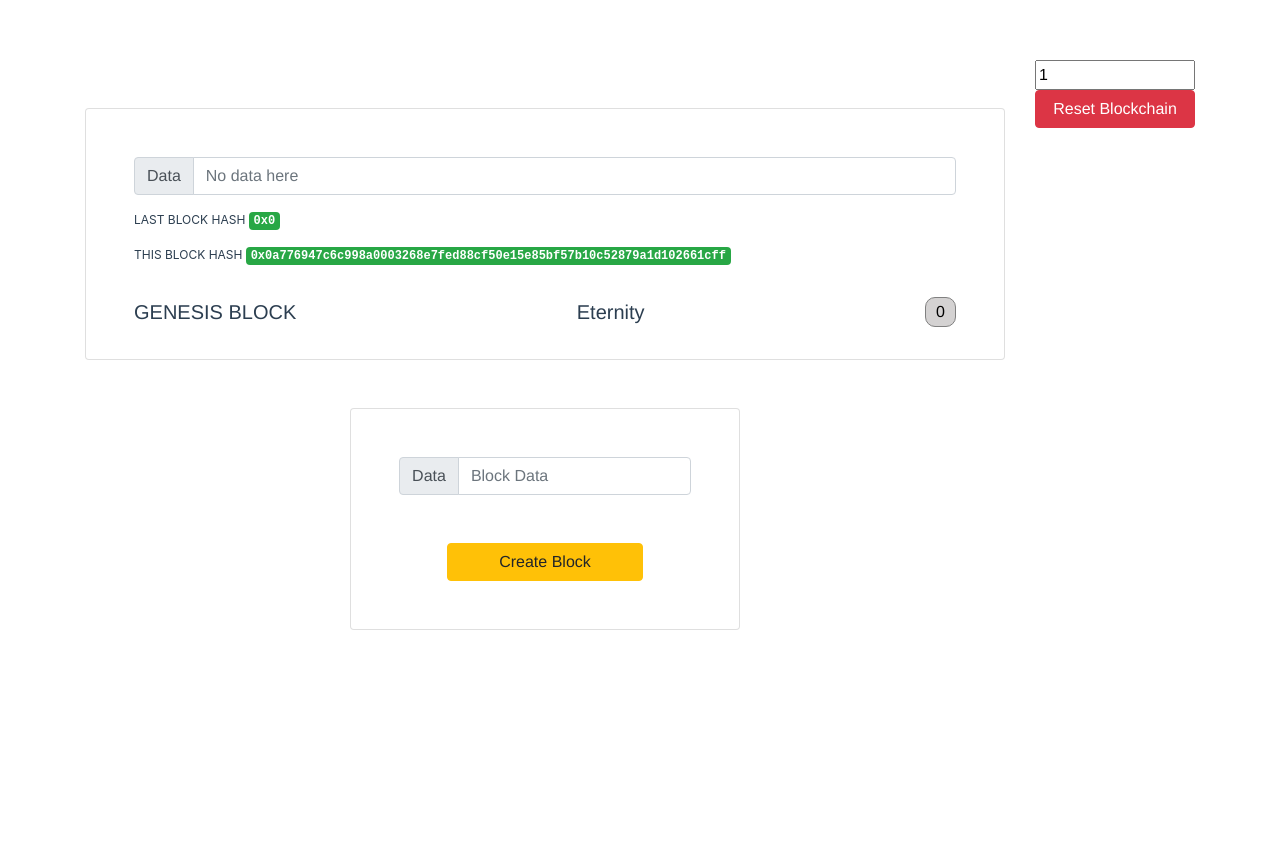
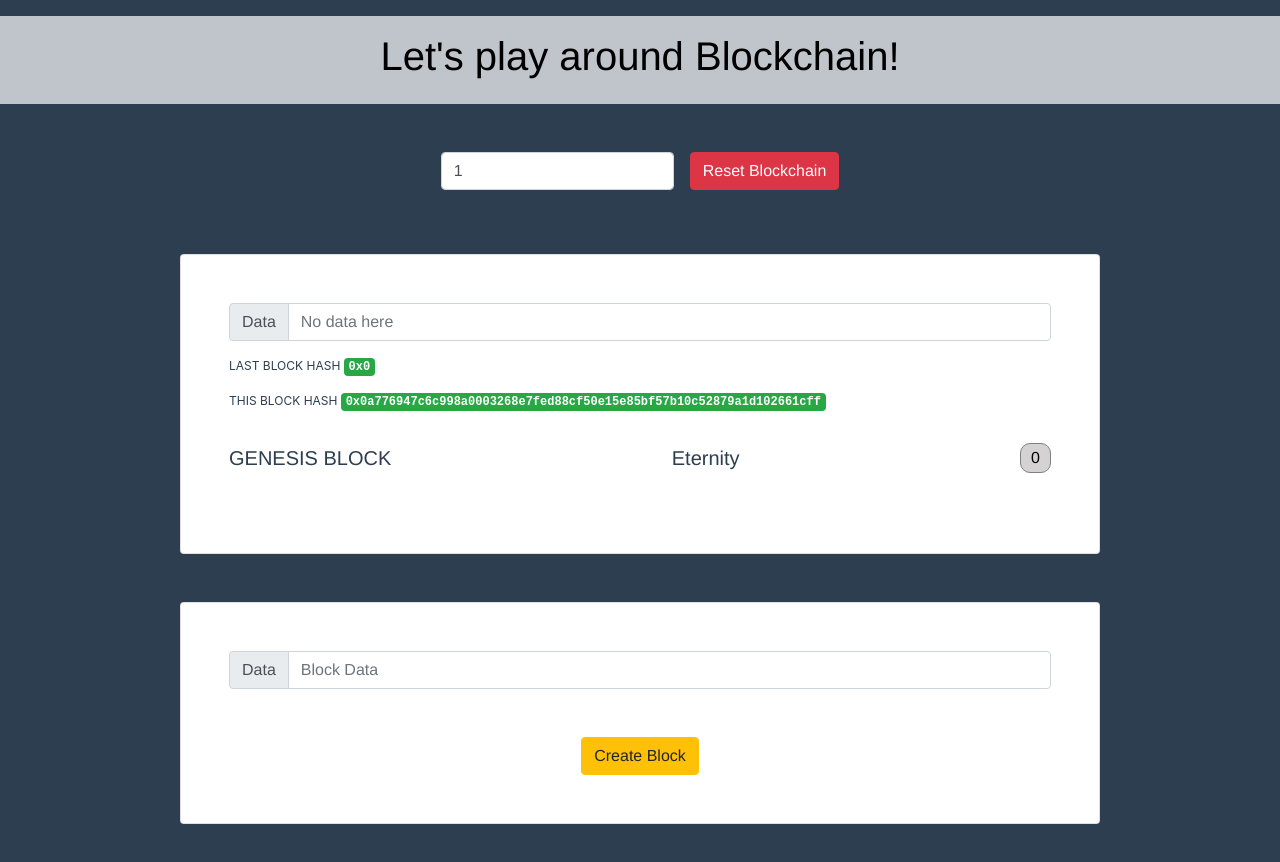
Before and after one commit to shailscript/blockchain-app, a Vue app: page / in a window 1280 px wide. Shown: the top 862 px of the page. Before the commit the page ends 800 px from the top, so only its background shows below. Built offline with nearby package versions, Linux system fonts and the light colour scheme.

Commit message:
UI tweaks

```diff
--- a/src/App.vue
+++ b/src/App.vue
@@ -1,17 +1,29 @@
 <template>
-  <div id="app" class="container">
-    <div class="row">
-      <div class="col-10">
-        <Blockchain />
+  <div id="app">
+    <div class="container-fluid py-3">
+      <div class="row dark">
+        <div class="col py-3 d-flex flex-column justify-content-center">
+          <h1 class="font-weight-light">
+            <strong>Let's play around Blockchain!</strong>
+          </h1>
+        </div>
       </div>
+      <div class="row">
+        <div class="d-flex justify-content-center m-auto py-5">
+            <input type="number" v-model="difficulty" class="form-control mr-3">
+            <button class="btn btn-danger" @click="resetBlockchain">Reset Blockchain</button>
+          </div>
+      </div>
+    </div>
 
-      <div class="col-2">
-        <div class="d-flex flex-column">
-          <input type="number" v-model='difficulty'>
-          <button class="btn btn-danger" @click='resetBlockchain'>Reset Blockchain</button>
+    <div class="container">
+      <div class="row d-flex justify-content-center">
+        <div class="col-10">
+          <Blockchain/>
         </div>
       </div>
     </div>
+
   </div>
 </template>
 
@@ -23,11 +35,13 @@ export default {
   components: {
     Blockchain
   },
+
   data() {
     return {
-      difficulty : this.$store.state.difficulty
-    }
+      difficulty: this.$store.state.difficulty
+    };
   },
+
   methods: {
     resetBlockchain(event) {
       event.preventDefault();
@@ -44,6 +58,10 @@ export default {
   -moz-osx-font-smoothing: grayscale;
   text-align: center;
   color: #2c3e50;
-  margin-top: 60px;
+  background-color: #2c3e50;
+}
+.dark {
+  background-color: rgba(255, 255, 255, 0.7);
+  color: black;
 }
 </style>
--- a/src/components/AddBlock.vue
+++ b/src/components/AddBlock.vue
@@ -1,12 +1,22 @@
 <template>
-    <form class="card p-5">
+    <form class="p-5">
         <div class="input-group">
             <div class="input-group-prepend">
                 <div class="input-group-text">Data</div>
             </div>
-            <input type="text" class="form-control" placeholder="Block Data" v-model="data">
+            <input
+                type="text"
+                class="form-control"
+                placeholder="Block Data"
+                v-model="data">
         </div>
-        <button class="btn btn-warning mx-5 mt-5" type="submit" @click="submitBlock">Create Block</button>
+
+        <button
+            class="btn btn-warning mx-5 mt-5"
+            type="submit"
+            @click="submitBlock">
+            Create Block
+        </button>
     </form>
 </template>
 
--- a/src/components/Block.vue
+++ b/src/components/Block.vue
@@ -1,17 +1,39 @@
 <template>
-    <div class="card my-5 px-5 pt-5">
+    <div class="card mb-5 px-5 py-5">
         <div class="input-group mb-3">
             <div class="input-group-prepend">
                 <div class="input-group-text">Data</div>
             </div>
-            <input type="text" class="form-control" placeholder="No data here" v-model="blockData" :disabled="!match">
+
+            <input
+                type="text"
+                class="form-control"
+                placeholder="No data here"
+                v-model="blockData"
+                :disabled="!match">
         </div>
-        <p class="text-left hash">LAST BLOCK HASH <span class="small badge" :class="[ match ? 'badge-success' : 'badge-danger' ]">{{ block.previous_hash }}</span></p>
+
+        <p
+            class="text-left hash">
+            LAST BLOCK HASH
+            <span
+                class="small badge"
+                :class="[ match ? 'badge-success' : 'badge-danger' ]">
+                {{ block.previous_hash }}
+            </span>
+        </p>
+
         <p class="text-left hash">THIS BLOCK HASH <span class="small badge badge-success">{{ block.hash }}</span></p>
+
         <div class="d-flex justify-content-between py-3">
             <p class="lead"><strong>{{ blockName }}</strong></p>
             <p class="lead">{{ date }}</p>
-            <button class="btn btn-secondary-outline btn-sm" v-if="!match" @click='remineBlock' >Remine!</button>
+            <button
+                class="btn btn-secondary-outline btn-sm"
+                v-if="!match"
+                @click='remineBlock'>
+                Remine!
+            </button>
             <p v-else class="nounce">{{ block.nonce }}</p>
         </div>
     </div>
@@ -22,6 +44,7 @@ export default {
     props: [
         'index'
     ],
+
     computed: {
         blockData: {
             get() {
@@ -37,6 +60,7 @@ export default {
                 this.$store.dispatch('addToBlockchain', data);
             }
         },
+
         date() {
             let date = 'Eternity';
             if(this.$store.state.blockchain[this.index].timestamp !== 0) {
@@ -46,22 +70,26 @@ export default {
             }
             return date;
         },
+
         block() {
             return this.$store.state.blockchain[this.index];
         },
+
         blockName() {
             return this.$store.state.blockchain[this.index].index === 0 ? 'GENESIS BLOCK' : `BLOCK #${this.$store.state.blockchain[this.index].index}`;
         },
+
         match() {
             if(this.index !== 0)
             return this.$store.state.blockchain[this.index].previous_hash ===  this.$store.state.blockchain[this.index - 1].hash;
             return true;
         }
     },
+
     methods: {
         remineBlock() {
             const blockIndex = this.index;
-            //const blockData = this.blockData.get(); -- ddn't work!!
+            //const blockData = this.blockData.get(); -- didn't work!!
             const blockData = this.$store.state.blockchain[this.index].data;
             let data = {
                 blockData: blockData,
@@ -69,7 +97,7 @@ export default {
             }
             this.$store.dispatch('addToBlockchain', data);
         }
-}
+    }
 }
 </script>
 
--- a/src/components/Blockchain.vue
+++ b/src/components/Blockchain.vue
@@ -1,9 +1,12 @@
 <template>
   <div class="d-flex flex-column">
-    <Block v-for='(block, index) in blockchain' :key='index' :index='index' >
+    <Block
+      v-for='(block, index) in blockchain'
+      :key='index'
+      :index='index' >
     </Block>
 
-    <div class="d-flex justify-content-around">
+    <div class="card mb-5">
       <AddBlock />
     </div>
   </div>
```
Also changed, not shown: src/utils.js (deleted, +0 -28 lines).
